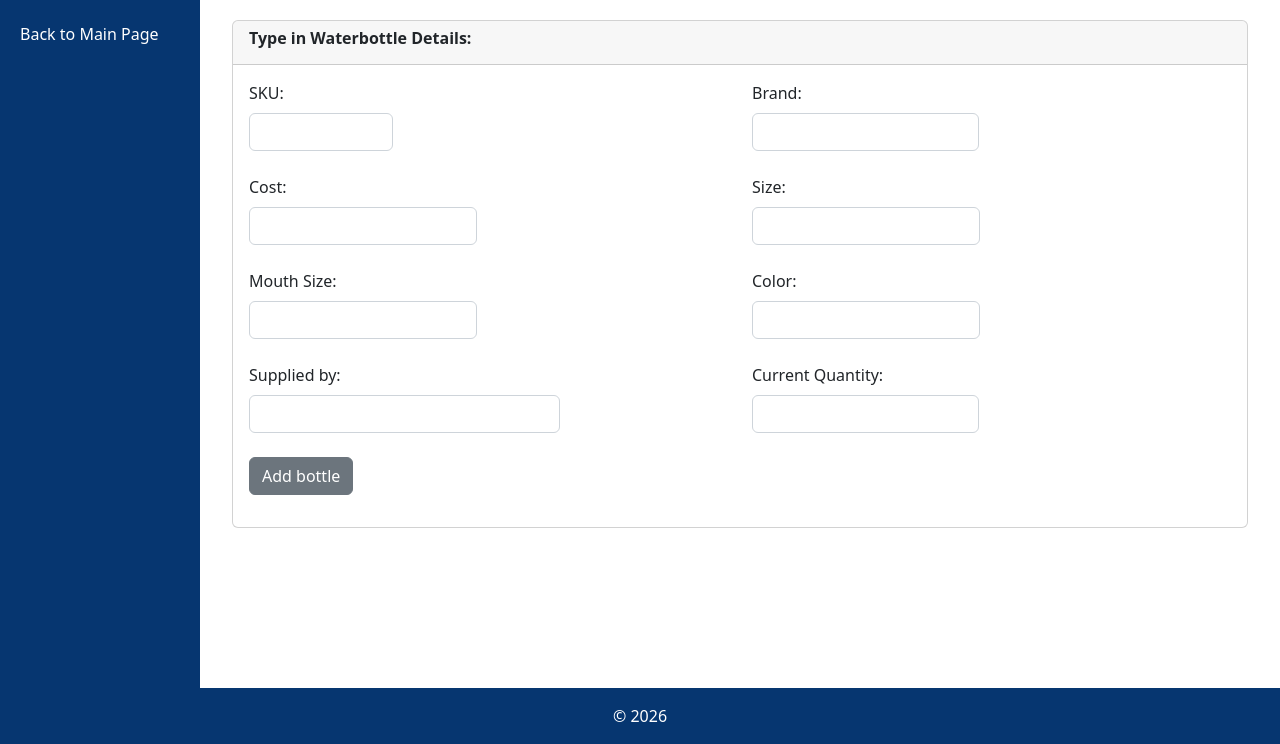
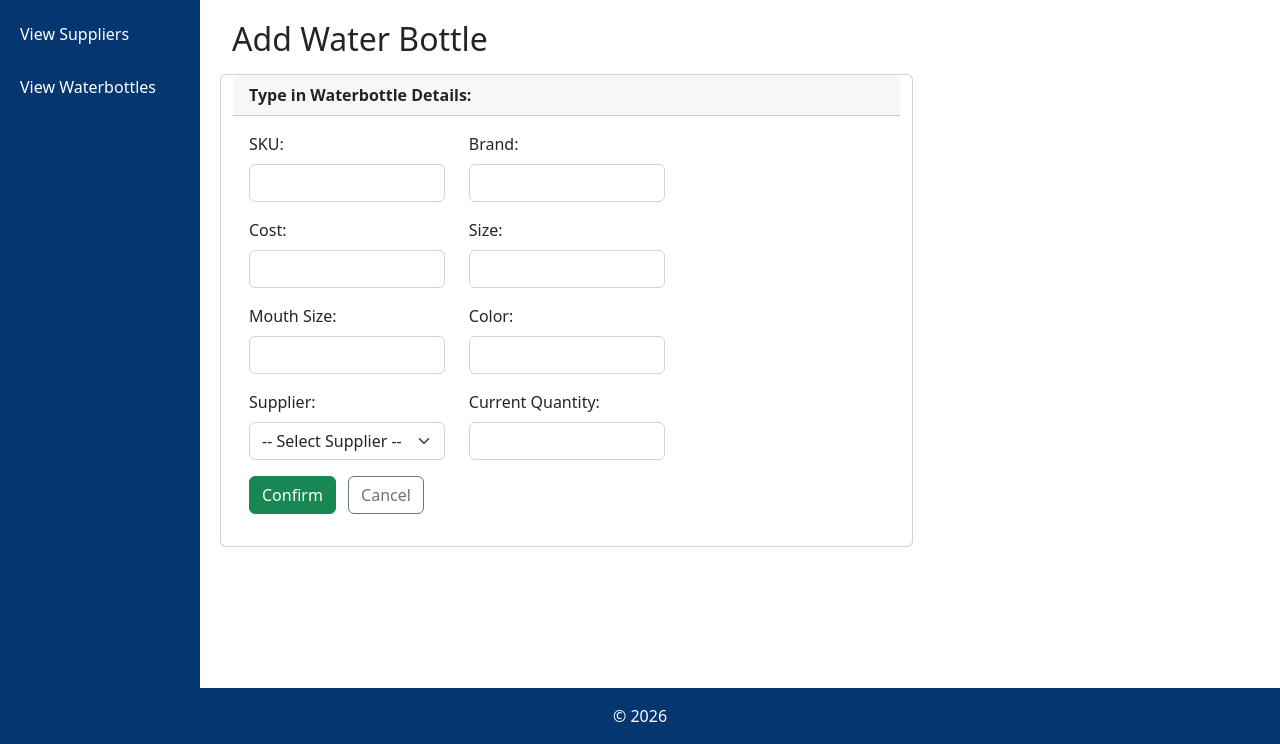
Before and after one commit to johnmark-ong/M6P-DjangoForms-JocsonNgOng, a Django app: template M5P/waterbottles/MyInventoryApp/templates/MyInventoryApp/add_bottle.html in a window 1280 px wide. Shown: the part 56-800 px from the top of the page. Run offline with Django 3.2, Linux system fonts and the light colour scheme; the template is opened without the code that fills it, so the values that code supplies are empty; some libraries are stand-ins or nearby versions.

Commit message:
modified add bottle

```diff
--- a/M5P/waterbottles/MyInventoryApp/templates/MyInventoryApp/add_bottle.html
+++ b/M5P/waterbottles/MyInventoryApp/templates/MyInventoryApp/add_bottle.html
@@ -1,75 +1,67 @@
 {% extends 'MyInventoryApp/base.html' %}
 {% load static %}
-                {% block sidebar %}
-                    <a href="{% url 'view_inventory' %}">Back to Main Page</a>
-                {% endblock %}
 
 {% block content %}
-                <div class="container-fluid">
+<h2 class="mb-3">Add Water Bottle</h2>
 
-                    <div class="row justify-content-left">
-                        <div class="col-12" >
-                            <div class="card">
-                                <div class="card-header">
-                                    <h6><strong>Type in Waterbottle Details:</strong></h6>
+<div class="card col-md-8">
+    <div class="card-header"><strong>Type in Waterbottle Details:</strong></div>
+    <div class="card-body">
+        <form method="POST" action="{% url 'add_bottle' %}">
+            {% csrf_token %}
+
+            <div class="row mb-3">
+                <div class="col-md-4">
+                    <label for="sku" class="form-label">SKU:</label>
+                    <input type="text" class="form-control" id="sku" name="sku" required>
                 </div>
-                                <div class="card-body">
-                                    <form id="add_menu_form" method="GET">
-
-                                        <div class="row mb-4">
-                                            <div class="col-md-2">
-                                                <label for="add_sku" class="form-label">SKU:</label>
-                                                <input type="text" class="form-control" id="add_sku">
-                                            </div>
-
-                                            <div class="col-md-3 offset-md-4">
-                                                <label for="add_brand" class="form-label">Brand:</label>
-                                                <input type="text" class="form-control" id="add_brand" name="add_brand">
+                <div class="col-md-4">
+                    <label for="brand" class="form-label">Brand:</label>
+                    <input type="text" class="form-control" id="brand" name="brand" required>
                 </div>
             </div>
 
-                                        <div class="row mb-4">
-                                            <div class="col-md-3">
-                                                <label for="add_cost" class="form-label">Cost:</label>
-                                                <input type="number" class="form-control" id="add_cost" name="add_cost" step="0.01" min="0">
+            <div class="row mb-3">
+                <div class="col-md-4">
+                    <label for="cost" class="form-label">Cost:</label>
+                    <input type="number" class="form-control" id="cost" name="cost" step="0.01" min="0" required>
                 </div>
-
-                                            <div class="col-md-3 offset-md-3">
-                                                <label for="add_size" class="form-label">Size:</label>
-                                                <input type="text" class="form-control" id="add_size" name="add_size">
+                <div class="col-md-4">
+                    <label for="size" class="form-label">Size:</label>
+                    <input type="text" class="form-control" id="size" name="size" required>
                 </div>
             </div>
 
-                                        <div class="row mb-4">
-                                            <div class="col-md-3">
-                                                <label for="add_mouth_size" class="form-label">Mouth Size:</label>
-                                                <input type="text" class="form-control" id="add_mouth_size" name="add_mouth_size">
+            <div class="row mb-3">
+                <div class="col-md-4">
+                    <label for="mouth_size" class="form-label">Mouth Size:</label>
+                    <input type="text" class="form-control" id="mouth_size" name="mouth_size" required>
                 </div>
-
-                                            <div class="col-md-3 offset-md-3">
-                                                <label for="add_color" class="form-label">Color:</label>
-                                                <input type="text" class="form-control" id="add_color" name="add_color">
+                <div class="col-md-4">
+                    <label for="color" class="form-label">Color:</label>
+                    <input type="text" class="form-control" id="color" name="color" required>
                 </div>
             </div>
 
-                                        <div class="row mb-4">
+            <div class="row mb-3">
                 <div class="col-md-4">
-                                                <label for="add_suppliedby" class="form-label">Supplied by:</label>
-                                                <input type="text" class="form-control" id="add_suppliedby" name="add_suppliedby">
+                    <label for="supplier" class="form-label">Supplier:</label>
+                    <select class="form-select" id="supplier" name="supplier" required>
+                        <option value="" disabled selected>-- Select Supplier --</option>
+                        {% for s in suppliers %}
+                            <option value="{{ s.pk }}">{{ s.Name }}</option>
+                        {% endfor %}
+                    </select>
                 </div>
-
-                                            <div class="col-md-3 offset-md-2">
-                                                <label for="add_current_quantity" class="form-label">Current Quantity:</label>
-                                            <input type="number" class="form-control" id="add_current_quantity" name="add_current_quantity" min="0">
+                <div class="col-md-4">
+                    <label for="quantity" class="form-label">Current Quantity:</label>
+                    <input type="number" class="form-control" id="quantity" name="quantity" min="0" required>
                 </div>
             </div>
 
-                                        <button type="submit" class="btn btn-secondary">Add bottle</button>
+            <button type="submit" class="btn btn-success me-2">Confirm</button>
+            <a href="{% url 'view_supplier' %}" class="btn btn-outline-secondary">Cancel</a>
         </form>
     </div>
 </div>
-                        </div>
-                    </div>
-
-                </div>
 {% endblock %}
--- a/M5P/waterbottles/MyInventoryApp/templates/MyInventoryApp/view_bottles.html
+++ b/M5P/waterbottles/MyInventoryApp/templates/MyInventoryApp/view_bottles.html
@@ -22,7 +22,7 @@
                         </thead>
                         <tbody>
                             {% for w in waterbottles %}
-                            <tr style="cursor:pointer;" onclick="window.location='{% url 'view_bottle_details' pk=w.pk %}'">
+                             <tr style="cursor: pointer;" onclick="window.location='{% url 'view_bottle_details' pk=w.pk %}'">
                                 <td> {{ w.SKU }} </td>
                                 <td> {{ w.Brand }} </td>
                                 <td> {{ w.Cost }} </td>
--- a/M5P/waterbottles/MyInventoryApp/views.py
+++ b/M5P/waterbottles/MyInventoryApp/views.py
@@ -105,7 +105,7 @@ def change_password(request, pk):
         new_pw = request.POST.get('new_password')
         confirm_pw = request.POST.get('confirm_password')
 
-        if current_pw != account.password():
+        if current_pw != account.getPassword():
             messages.error(request, "Current password is incorrect. Please try again.")
         elif new_pw != confirm_pw:
             messages.error(request, "New password and confirmation do not match. Please try again.")
```
Also changed, not shown: M5P/waterbottles/MyInventoryApp/templates/MyInventoryApp/change_password.html (added, +37 -0 lines), M5P/waterbottles/db.sqlite3. Lines whose indentation alone changed are shown as unchanged.
